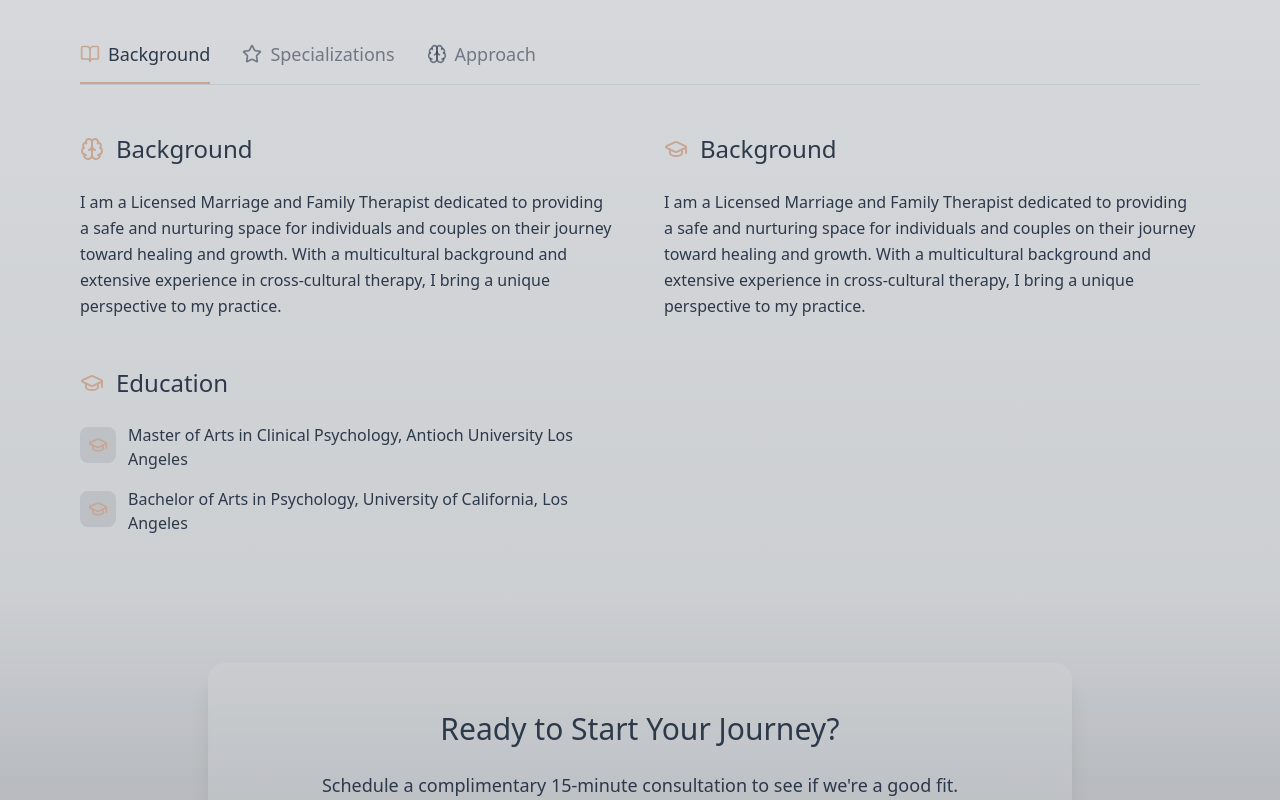
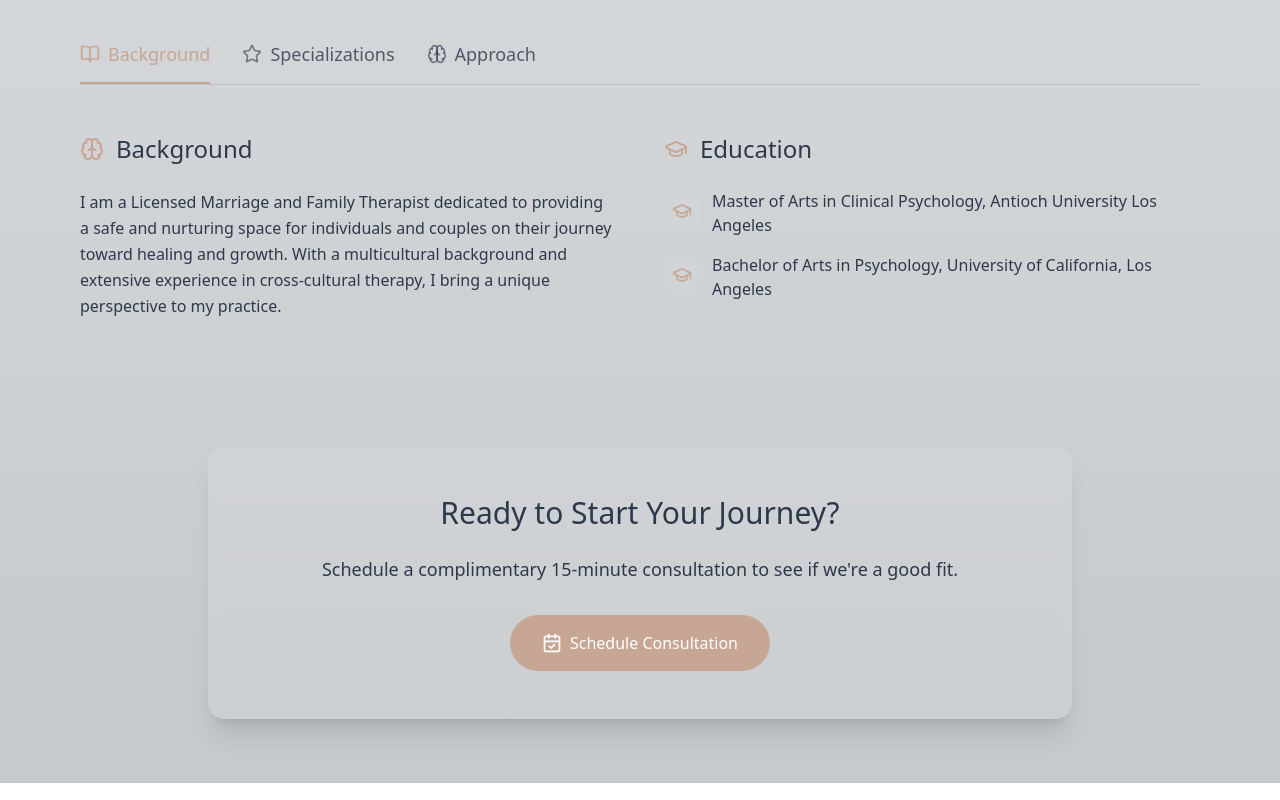
Before and after one commit to itsyuvallavi/eb-flow-therapy, a React (Vite) app: page /eb-flow-therapy/therapists/elinor in a window 1280 px wide. Shown: the part 960-1760 px from the top of the page. Built offline with nearby package versions, Linux system fonts and the light colour scheme.

Commit message:
fix profile page

```diff
--- a/src/components/TherapistProfile.jsx
+++ b/src/components/TherapistProfile.jsx
@@ -29,9 +29,7 @@ const AnimatedSection = ({ children, delay = 0 }) => {
     <div
       ref={ref}
       className={`transform transition-all duration-700
-        ${
-          isVisible ? 'translate-y-0 opacity-100' : 'translate-y-10 opacity-0'
-        }`}
+        ${isVisible ? 'translate-y-0 opacity-100' : 'translate-y-10 opacity-0'}`}
       style={{ transitionDelay: `${delay}ms` }}
     >
       {children}
@@ -41,14 +39,14 @@ const AnimatedSection = ({ children, delay = 0 }) => {
 
 const Specialization = ({ title }) => (
   <div
-    className="group p-6 bg-mountain-shadow backdrop-blur-sm rounded-2xl shadow-sm
-    hover:shadow-xl transition-all duration-300 hover:-translate-y-1"
+    className="group bg-mountain-forest/80 rounded-2xl shadow-xl
+    hover:shadow-2xl transition-all duration-300 hover:-translate-y-1"
   >
-    <div className="flex items-center space-x-3">
-      <div className="p-2 rounded-lg bg-black/0 group-hover:bg-white/0 transition-colors">
+    <div className="flex items-center space-x-3 p-6">
+      <div className="p-2 rounded-lg transition-colors">
         <Star className="w-5 h-5 text-mountain-terra group-hover:scale-110 transition-transform" />
       </div>
-      <h3 className="text-xl text-mountain-shadow group-hover:text-mountain-terra transition-colors">
+      <h3 className="text-xl text-white/90 group-hover:text-mountain-terra transition-colors">
         {title}
       </h3>
     </div>
@@ -57,13 +55,33 @@ const Specialization = ({ title }) => (
 
 const EducationItem = ({ education }) => (
   <div className="flex items-start space-x-3 group">
-    <div className="p-2 rounded-lg bg-mountain-shadow/10 group-hover:bg-white/20 transition-colors mt-1">
+    <div className="p-2 rounded-lg bg-white/5 group-hover:bg-white/10 transition-colors mt-1">
       <GraduationCap className="w-5 h-5 text-mountain-terra group-hover:scale-110 transition-transform" />
     </div>
     <span className="text-mountain-shadow group-hover:text-mountain-terra transition-colors">
       {education}
     </span>
   </div>
+);
+
+const TabButton = ({ id, label, Icon, isActive, onClick }) => (
+  <button
+    onClick={onClick}
+    className={`group flex-shrink-0 pb-2 sm:pb-4 text-base sm:text-lg font-medium
+      transition-all relative whitespace-nowrap
+      ${isActive ? "text-mountain-terra" : "text-mountain-shadow/80 hover:text-mountain-terra"}`}
+  >
+    <div className="flex items-center space-x-2">
+      <Icon
+        className={`w-5 h-5 transition-transform group-hover:scale-110
+        ${isActive ? "text-mountain-terra" : "text-mountain-shadow/60"}`}
+      />
+      <span>{label}</span>
+    </div>
+    {isActive && (
+      <div className="absolute bottom-0 left-0 w-full h-0.5 bg-mountain-terra" />
+    )}
+  </button>
 );
 
 const TherapistProfile = () => {
@@ -188,32 +206,14 @@ const TherapistProfile = () => {
             gap-2 sm:gap-8 pb-2 sm:pb-0 px-4 sm:px-0"
           >
             {tabs.map(({ id, label, Icon }) => (
-              <button
+              <TabButton
                 key={id}
+                id={id}
+                label={label}
+                Icon={Icon}
+                isActive={activeTab === id}
                 onClick={() => setActiveTab(id)}
-                className={`group flex-shrink-0 pb-2 sm:pb-4 text-base sm:text-lg font-medium
-                  transition-all relative whitespace-nowrap
-                  ${
-                    activeTab === id
-                      ? "text-mountain-shadow"
-                      : "text-mountain-shadow/60 hover:text-mountain-shadow"
-                  }`}
-              >
-                <div className="flex items-center space-x-2">
-                  <Icon
-                    className={`w-5 h-5 transition-transform group-hover:scale-110
-                    ${
-                      activeTab === id
-                        ? "text-mountain-terra"
-                        : "text-mountain-shadow/60"
-                    }`}
-                  />
-                  <span>{label}</span>
-                </div>
-                {activeTab === id && (
-                  <div className="absolute bottom-0 left-0 w-full h-0.5 bg-mountain-terra" />
-                )}
-              </button>
+              />
             ))}
           </div>
         </AnimatedSection>
@@ -226,17 +226,6 @@ const TherapistProfile = () => {
                   <div className="flex items-center space-x-3 mb-6">
                     <Brain className="w-6 h-6 text-mountain-terra" />
                     <h3 className="text-xl md:text-2xl font-light text-mountain-shadow">
-                      Background
-                    </h3>
-                  </div>
-                  <p className="text-mountain-shadow leading-relaxed whitespace-pre-line">
-                    {therapist.background}
-                  </p>
-                </div>
-                <div>
-                  <div className="flex items-center space-x-3 mb-6">
-                    <GraduationCap className="w-6 h-6 text-mountain-terra" />
-                    <h3 className="text-2xl font-light text-mountain-shadow">
                       Background
                     </h3>
                   </div>
@@ -286,7 +275,7 @@ const TherapistProfile = () => {
       </div>
 
       {/* CTA Section */}
-      <div className="relative py-16 bg-gradient-to-t from-mountain-forest/20 to-transparent">
+      <div className="relative py-16">
         <AnimatedSection delay={600}>
           <div className="max-w-4xl mx-auto px-4 text-center">
             <div className="bg-white/10 backdrop-blur-sm rounded-2xl p-12 shadow-xl">
```
